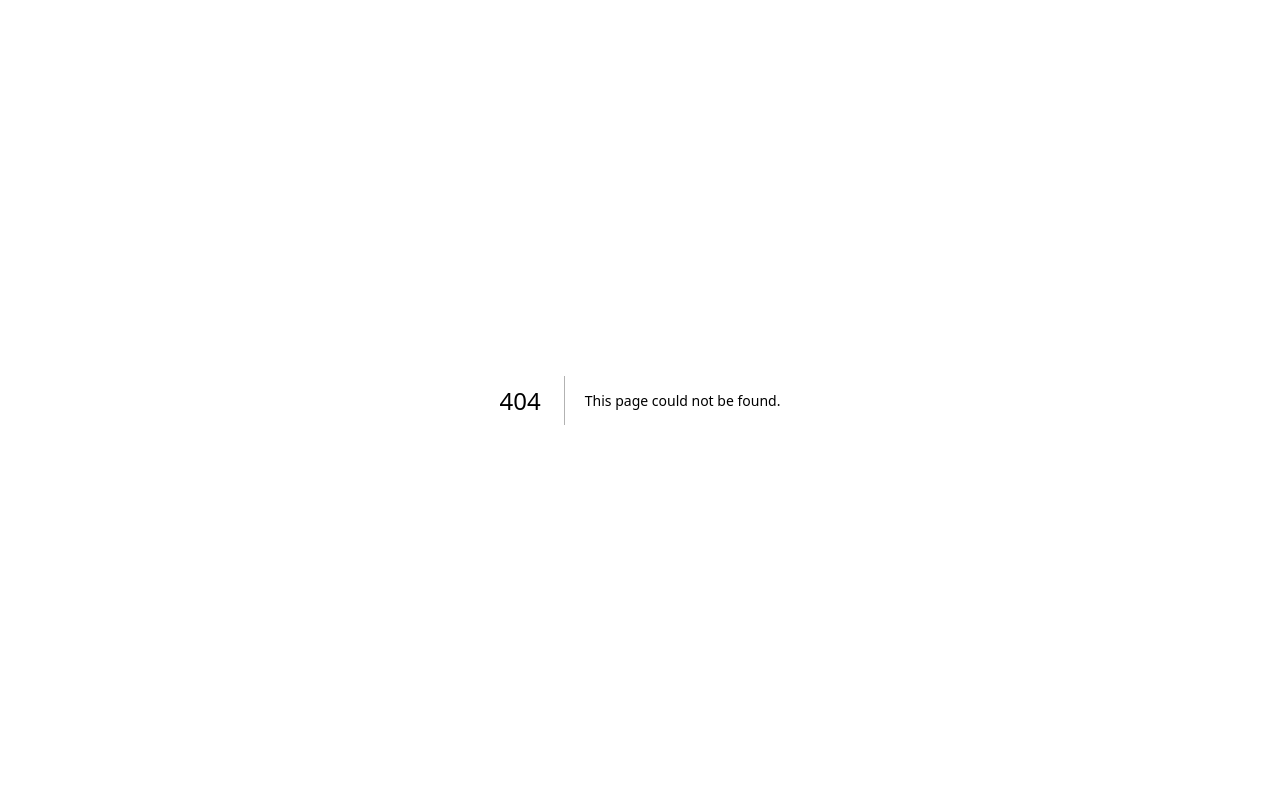
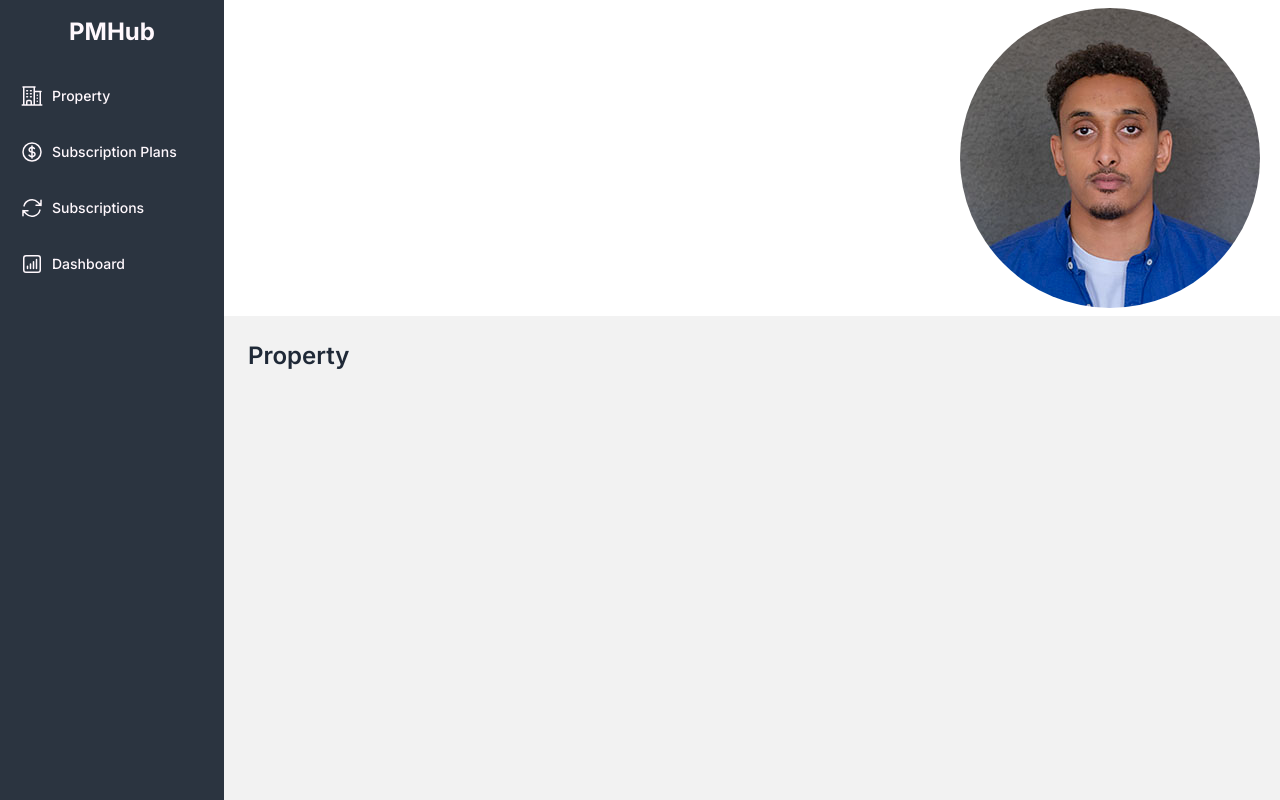
Before and after one commit to ricoputrap/pmhub, a Next.js app: page /property/add in a window 1280 px wide. Before the commit this address had no page. Built offline with nearby package versions, Linux system fonts and the light colour scheme.

Commit message:
feat: prepare Add Property page

```diff
--- /dev/null
+++ b/src/app/(admin)/property/add/page.tsx
@@ -0,0 +1,10 @@
+export default async function Page() {
+
+  return (
+    <main>
+      <div className='flex justify-between items-center'>
+        <h1 className="text-2xl font-semibold">Property</h1>
+      </div>
+    </main>
+  )
+}
--- a/src/app/(admin)/property/page.tsx
+++ b/src/app/(admin)/property/page.tsx
@@ -5,6 +5,7 @@ import Search from "@/app/ui/search";
 import Pagination from "@/app/ui/pagination";
 import TableSkeleton from "@/app/ui/table-skeleton";
 import { getPropertyTotalPages } from "@/app/lib/property";
+import ButtonAdd from "@/app/ui/btn-add";
 
 
 interface PageProps {
@@ -31,15 +32,13 @@ export default async function Page({ searchParams }: PageProps) {
         <div className='mb-4 flex justify-between items-center'>
           <Search placeholder="Search property..." />
 
-          <button className="btn btn-neutral h-fit min-h-min py-2 px-2">
-            <svg xmlns="http://www.w3.org/2000/svg" fill="none" viewBox="0 0 24 24" strokeWidth={1.5} stroke="currentColor" className="w-5 h-5">
-              <path strokeLinecap="round" strokeLinejoin="round" d="M12 4.5v15m7.5-7.5h-15" />
-            </svg>
-
-            Add Property
-          </button>
+          <ButtonAdd
+            label='Add Property'
+            href='/property/add'
+          />
         </div>
 
+        {/* data table */}
         <Suspense fallback={<TableSkeleton columns={PROPERTY_TABLE_COLUMNS} />}>
           <PropertyTable query={query} page={currentPage} />
         </Suspense>
--- /dev/null
+++ b/src/app/ui/btn-add.tsx
@@ -0,0 +1,21 @@
+import Link from 'next/link';
+import React from 'react'
+
+interface Props {
+  label: string;
+  href: string;
+}
+
+const ButtonAdd: React.FC<Props> = ({ label, href }) => {
+  return (
+    <Link href={href} className="btn btn-neutral h-fit min-h-min py-2 px-2">
+      <svg xmlns="http://www.w3.org/2000/svg" fill="none" viewBox="0 0 24 24" strokeWidth={1.5} stroke="currentColor" className="w-5 h-5">
+        <path strokeLinecap="round" strokeLinejoin="round" d="M12 4.5v15m7.5-7.5h-15" />
+      </svg>
+
+      {label}
+    </Link>
+  )
+}
+
+export default ButtonAdd
```
